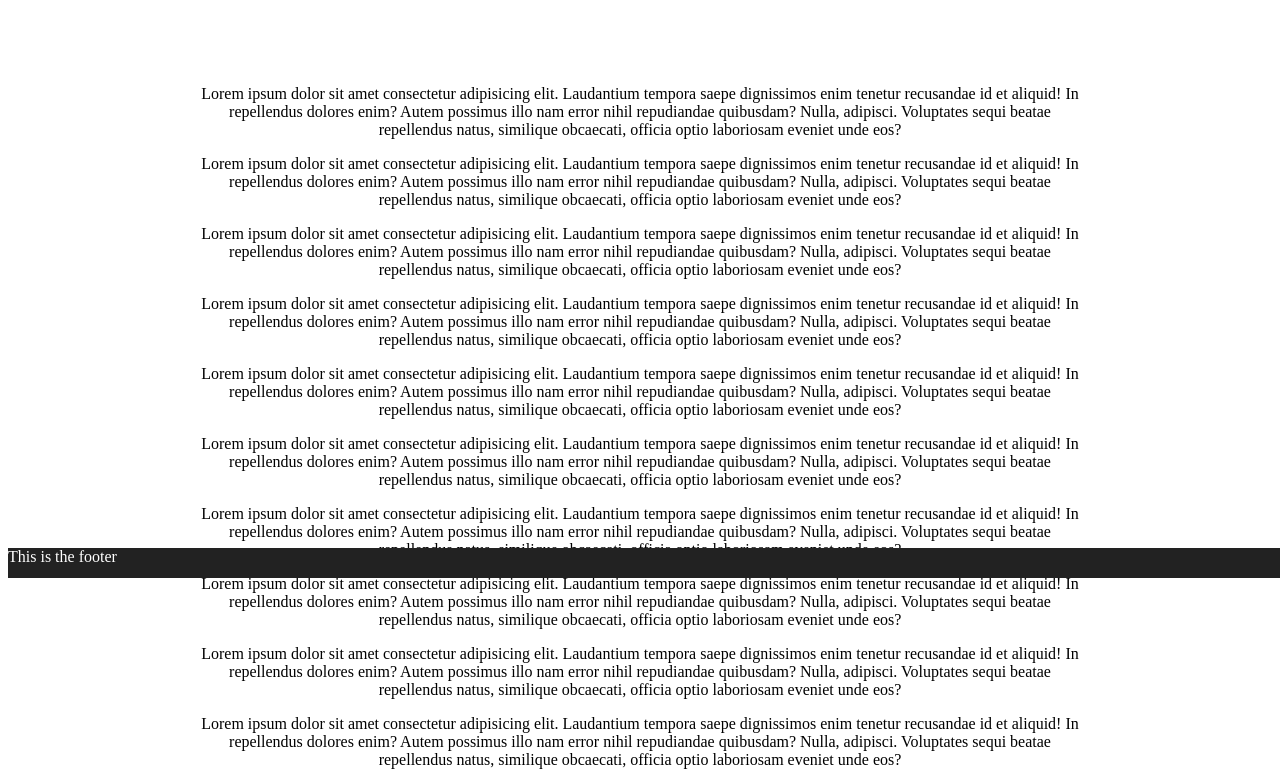
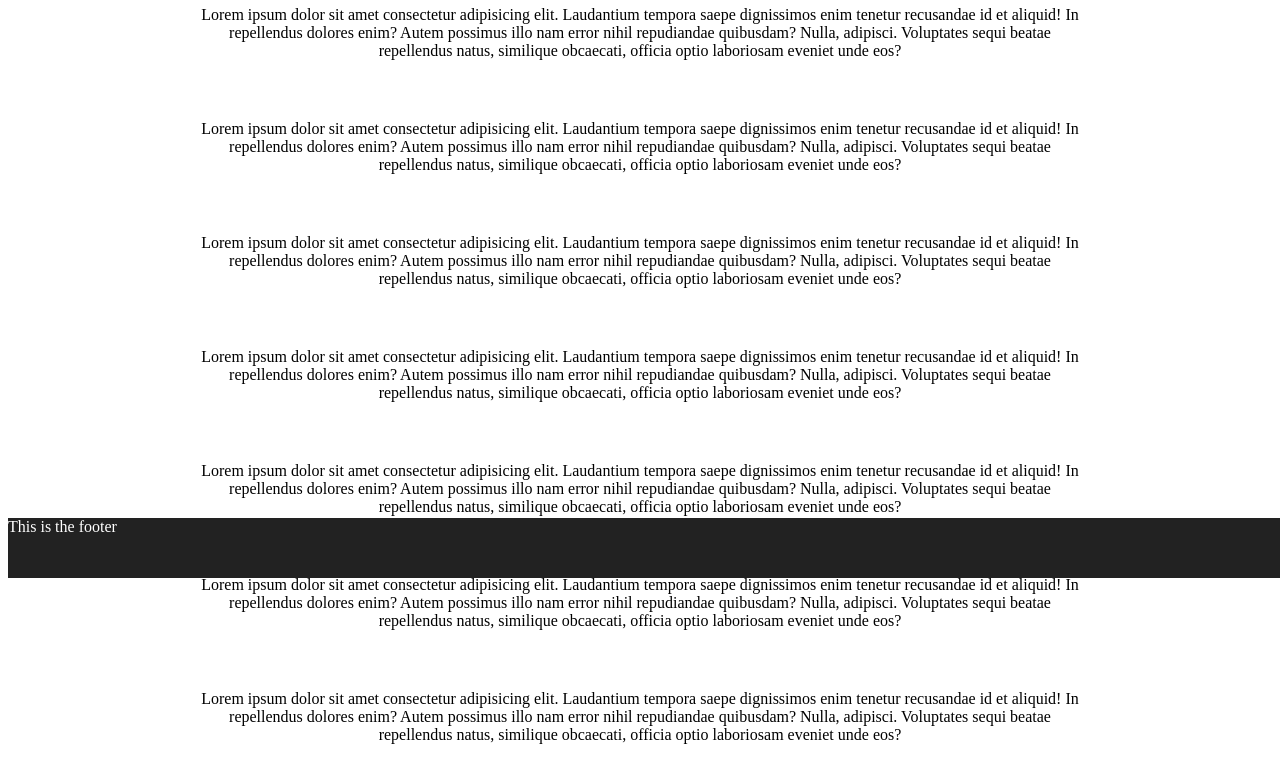
Before and after one commit to fbw-d09/uib-box-model-navigation-and-footer-Bez1887, a plain HTML site: page index.html in a window 1280 px wide. Shown: the part 222-1004 px from the top of the page. Drawn offline with Linux system fonts and the light colour scheme.

Commit message:
ergänzung

```diff
--- a/style.css
+++ b/style.css
@@ -2,8 +2,12 @@ nav ul {
   width: 100%;
   height: 80px;
   position: fixed;
+  /* overflow: hidden; */
   top: 0;
   background-color: #f35136;
+  margin: 0;
+
+
 }
 
 li {
@@ -40,21 +44,28 @@ h1 {
 
 
 p {
+
     text-align: center;
     display: block;
+    text-shadow: 5px;
+    overflow: hidden;
+    padding-bottom: 60px;
 }
 
-section {
+section p {
+
     width: 70%;
     margin: auto;
-    margin-top: 100px;
+
 }
 
 footer {
     background: #222;
     color: white;
-    height: 30px;
+    height: 60px;
     position: fixed;
     bottom: 0;
     width: 100%;
+    margin: 0;
+
 }
```
Also changed, not shown: index.html (+3 -1 lines).
